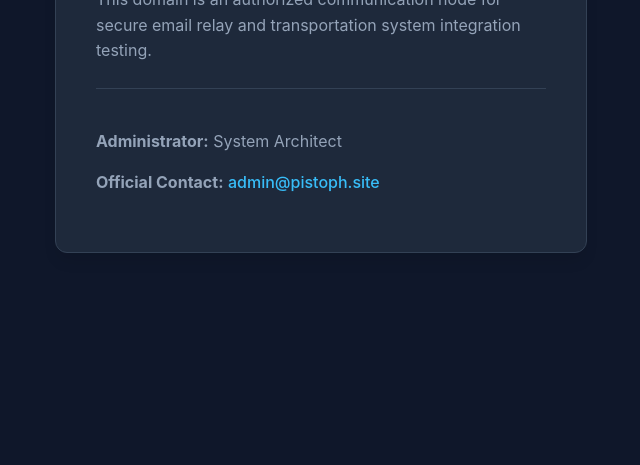
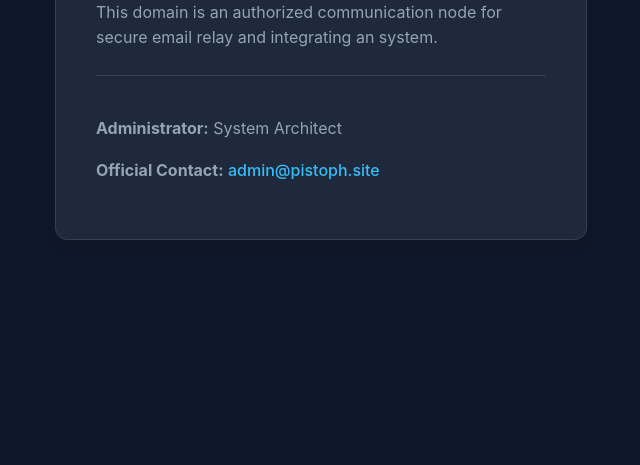
Before and after one commit to BNINE4a9/pistoph-site, a plain HTML site: page index.html in a window 1280 px wide. Shown: the part 335-800 px from the top of the page, without its empty margins (319-959 px from the left). Drawn offline with Linux system fonts and the light colour scheme.

Commit message:
Update index.html

```diff
--- a/index.html
+++ b/index.html
@@ -18,7 +18,7 @@
     <div class="card">
         <div class="status">● System Active</div>
         <h1>pistoph.site</h1>
-        <p>This domain is an authorized communication node for secure email relay and transportation system integration testing.</p>
+        <p>This domain is an authorized communication node for secure email relay and integrating an system.</p>
 
         <div class="contact">
             <p><strong>Administrator:</strong> System Architect</p>
```
